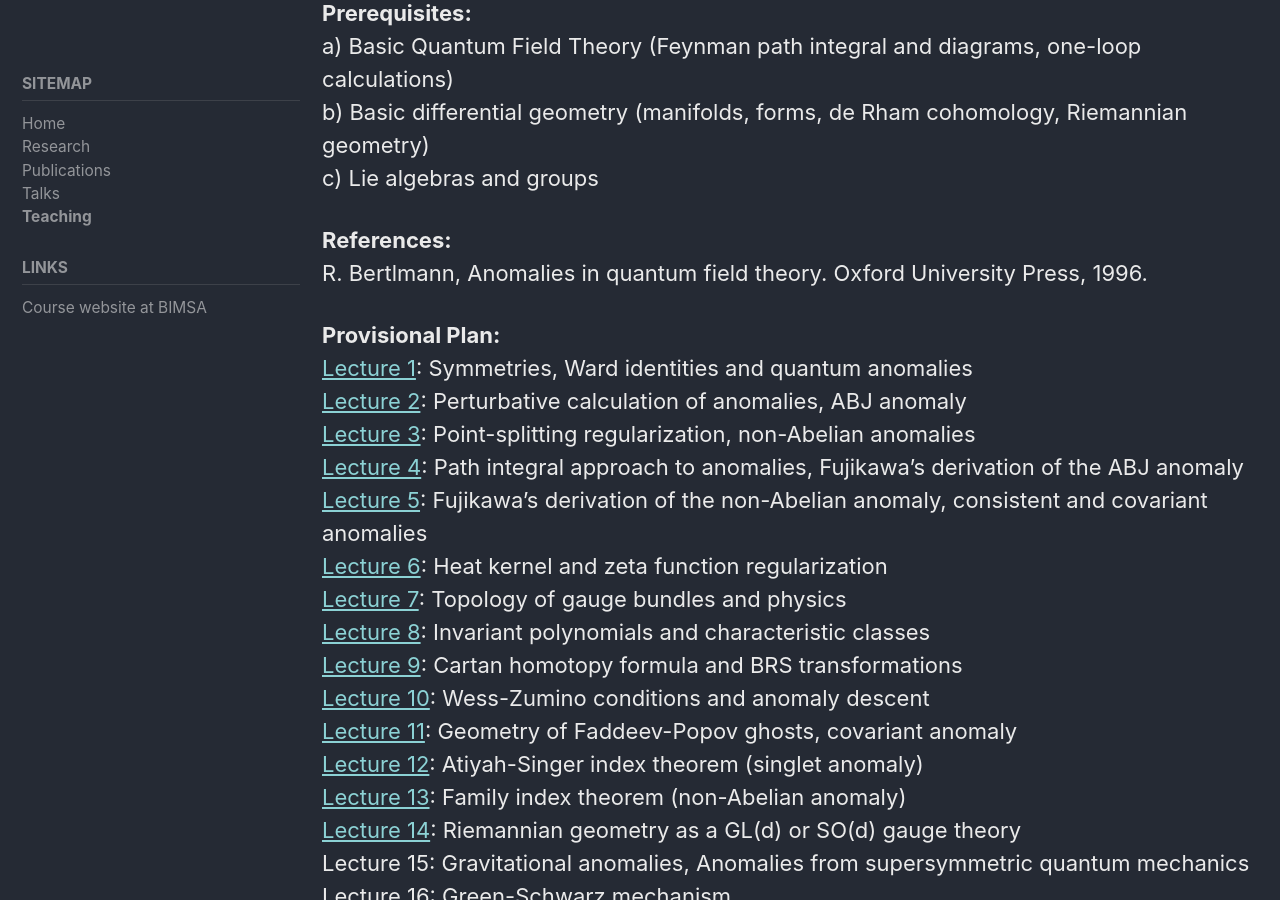
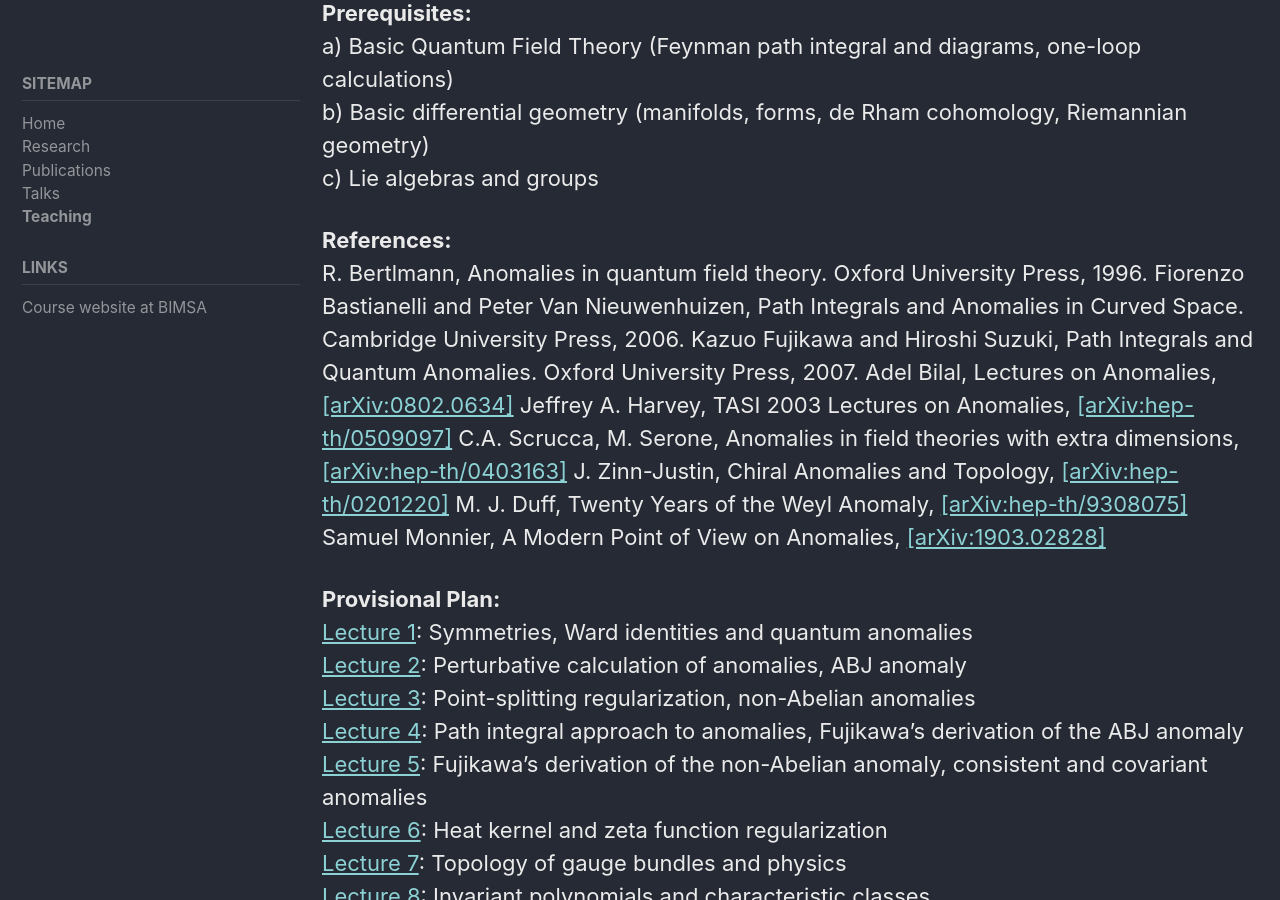
Before and after one commit to ipapadimitriou/ipapadimitriou.github.io, a Jekyll site: the page built from _pages/teaching.md, in a window 1280 px wide and 900 px high, scrolled down 545 px. Built offline with Jekyll 4.4.1, drawn with Linux system fonts in a browser that asks for light colours; cached includes are drawn as plain includes.

Commit message:
Update teaching.md

```diff
--- a/_pages/teaching.md
+++ b/_pages/teaching.md
@@ -46,6 +46,15 @@ c) Lie algebras and groups<br>
 
 <b>References:</b><br>
 R. Bertlmann, Anomalies in quantum field theory. Oxford University Press, 1996.
+Fiorenzo Bastianelli and Peter Van Nieuwenhuizen, Path Integrals and Anomalies in Curved Space. Cambridge University Press, 2006.
+Kazuo Fujikawa and Hiroshi Suzuki, Path Integrals and Quantum Anomalies. Oxford University Press, 2007.
+Adel Bilal, Lectures on Anomalies, <a href="https://arxiv.org/abs/0802.0634">[arXiv:0802.0634]</a>
+Jeffrey A. Harvey, TASI 2003 Lectures on Anomalies, <a href="https://arxiv.org/abs/hep-th/0509097">[arXiv:hep-th/0509097]</a>
+C.A. Scrucca, M. Serone, Anomalies in field theories with extra dimensions, <a href="https://arxiv.org/abs/hep-th/0403163">[arXiv:hep-th/0403163]</a>
+J. Zinn-Justin, Chiral Anomalies and Topology, <a href="https://arxiv.org/abs/hep-th/0201220v1">[arXiv:hep-th/0201220]</a>
+M. J. Duff, Twenty Years of the Weyl Anomaly, <a href="https://arxiv.org/abs/hep-th/9308075">[arXiv:hep-th/9308075]</a>
+Samuel Monnier, A Modern Point of View on Anomalies, <a href="https://arxiv.org/abs/1903.02828">[arXiv:1903.02828]</a>
+
 
 <b>Provisional Plan:</b><br>
 [Lecture 1](./attachments/teaching/QFT Anomalies and Applications 2021/lecture notes/QFT Anomalies - Lecture 1.pdf): Symmetries, Ward identities and quantum anomalies<br>
```
